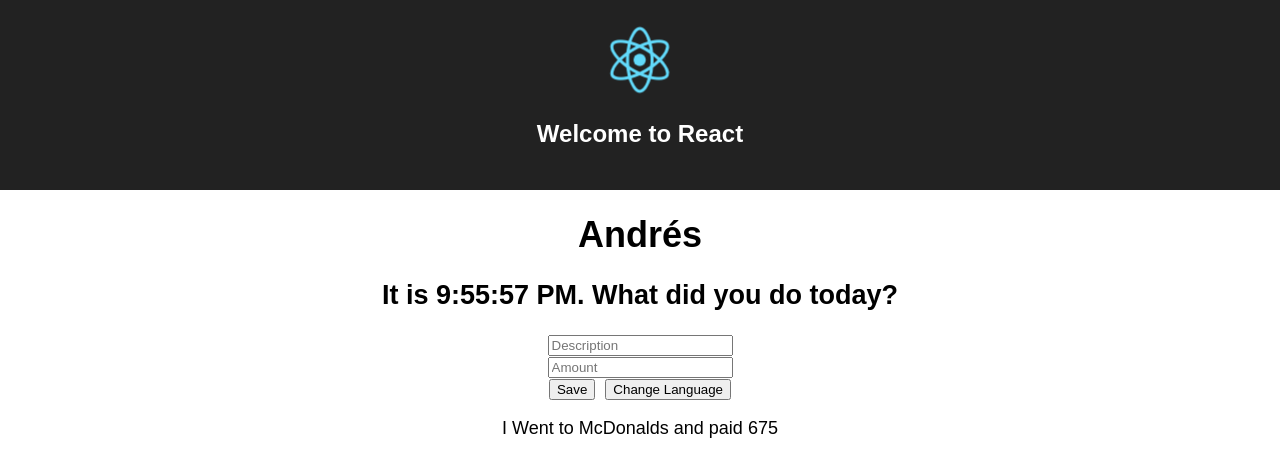
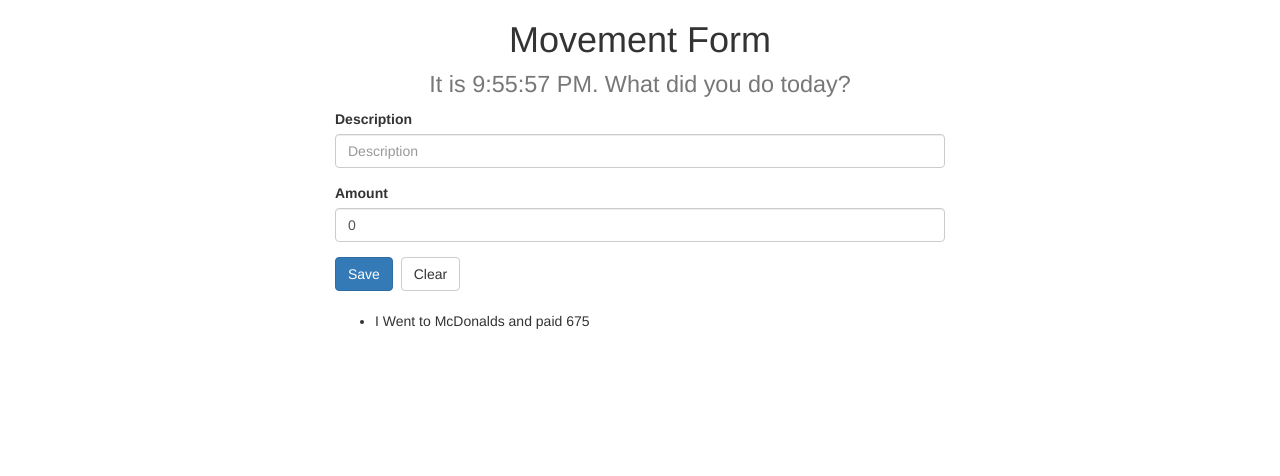
Before and after one commit to andrese03/my-accounting, a React (Create React App) app: page / in a window 1280 px wide. Shown: the top 476 px of the page. Built offline with nearby package versions, Linux system fonts and the light colour scheme.

Commit message:
Bootstrap inclusion

```diff
--- a/package.json
+++ b/package.json
@@ -3,6 +3,8 @@
   "version": "0.1.0",
   "private": true,
   "dependencies": {
+    "bootstrap": "^3.3.7",
+    "lodash": "^4.17.4",
     "react": "^16.1.1",
     "react-dom": "^16.1.1",
     "react-scripts": "1.0.17"
--- a/src/App.css
+++ b/src/App.css
@@ -1,5 +1,5 @@
 .App {
-  text-align: center;
+  /* text-align: center; */
 }
 
 .App-logo {
--- a/src/App.js
+++ b/src/App.js
@@ -6,15 +6,11 @@ import MovementForm from './MovementForm.js'
 class App extends Component {
   render() {
     return (
-      <div className="App">
-        <header className="App-header">
-          <img src={logo} className="App-logo" alt="logo" />
-          <h1 className="App-title">Welcome to React</h1>
-        </header>
-        <div className="App-intro">
-
-          <MovementForm name="Andrés" />
-
+      <div class="container-fluid">
+        <div class="row">
+          <div className="col-sm-6 col-sm-offset-3">
+            <MovementForm />
+          </div>
         </div>
       </div>
     );
--- a/src/MovementForm.js
+++ b/src/MovementForm.js
@@ -1,4 +1,6 @@
 import React, { Component } from 'react';
+import * as _ from 'lodash';
+import 'bootstrap/dist/css/bootstrap.min.css';
 
 class MovementForm extends Component {
 
@@ -9,22 +11,17 @@ class MovementForm extends Component {
     // Binding Methods to Current Context
     this.handleChange = this.handleChange.bind(this);
     this.setDepth = this.setDepth.bind(this);
+    this.addMovement = this.addMovement.bind(this);
 
     // State Primary Variables
-    this.state = {};
-
-    // Current Date (Updates automatically)
-    this.state.date = new Date();
-
-    this.movement = {
+    this.state = {
+      date: new Date(),
       description: '',
       amount: 0
     };
 
     // List of Movements
-    this.state.movements =  ([{id: 1, description: 'Went to McDonalds', amount: 675}]).map((m) => {
-      return <p key={m.id}> I {m.description} and paid {m.amount} </p>
-    });
+    this.state.movements =  [{id: 1, description: 'Went to McDonalds', amount: 675}];
 
   }
 
@@ -40,8 +37,8 @@ class MovementForm extends Component {
 
   handleChange(event) {
     let _state = this.setDepth({}, event.target.name, event.target.value);
+    _state = _.merge(this.state, _state);
     this.setState(_state);
-    console.log(this.state);
   }
 
   // Updates the current Time
@@ -54,7 +51,15 @@ class MovementForm extends Component {
   // Add a Movement into the Movement List
   addMovement(e) {
     e.preventDefault();
-    alert('Yai!');
+    let movement = {
+      id: new Date(),
+      description: this.state.description,
+      amount: this.state.amount
+    };
+    this.setState({
+      movements: [...this.state.movements, movement]
+    });
+
   }
 
   // Set values to nested and non nested variables
@@ -71,21 +76,44 @@ class MovementForm extends Component {
     return obj;
   }
 
+  // Get values from nested objects
+  getDepth(obj, path) {
+    return path.split('.').reduce((value, tag) => {
+      return value[tag];
+    }, obj);
+  }
+
   render() {
     return (
       <div>
-        <h1> {this.state.header} {this.props.name}</h1>
-        <h2> It is {this.state.date.toLocaleTimeString()}. What did you do today?</h2>
+        <h1 className="text-center">
+          Movement Form
+          <br/>
+          <small> It is {this.state.date.toLocaleTimeString()}. What did you do today?</small>
+        </h1>
         <form>
-          <input type="text" id="description" name="movement.description" placeholder="Description" onChange={this.handleChange}/>
-          <br/>
-          <input type="number" id="amount" name="movement.amount" placeholder="Amount" onChange={this.handleChange}/>
-          <br/>
-          <button type="submit" onClick={this.addMovement}> Save </button> &nbsp;
-          <button type="button" onClick={this.toggleLanguage}> Change Language </button>
+          <div class="form-group">
+            <label for="description">Description</label>
+            <input type="text" className="form-control" name="description" placeholder="Description" value={this.state.description} onChange={this.handleChange}/>
+          </div>
+
+          <div class="form-group">
+            <label for="amount">Amount</label>
+            <input type="number" className="form-control" name="amount" placeholder="Amount" value={this.state.amount} onChange={this.handleChange}/>
+          </div>
+
+          <button type="submit" className="btn btn-primary" onClick={this.addMovement}> Save </button> &nbsp;
+          <button type="button" className="btn btn-default" onClick={this.toggleLanguage}> Clear </button>
+
         </form>
 
-        {this.state.movements}
+        <br/>
+
+        <ul>
+        {this.state.movements.map((m, i) => {
+          return <li key={m.id}> I {m.description} and paid {m.amount} </li>
+        })}
+        </ul>
 
       </div>
     );
```
